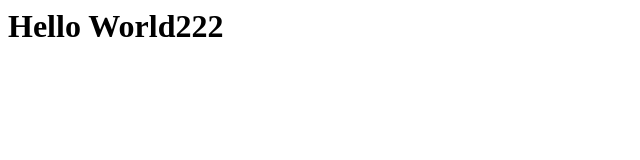
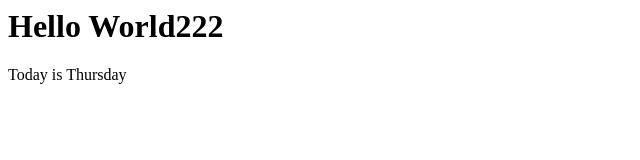
Before and after one commit to anupongaware/anupongaware.github.io, a plain HTML site: page index.html in a window 1280 px wide. Shown: the whole page, without its empty margins (0-640 px from the left). Drawn offline with Linux system fonts and the light colour scheme.

Commit message:
test edited

```diff
--- a/index.html
+++ b/index.html
@@ -1 +1,2 @@
 <h1>Hello World222</h1>
+<p>Today is Thursday</p>
```
